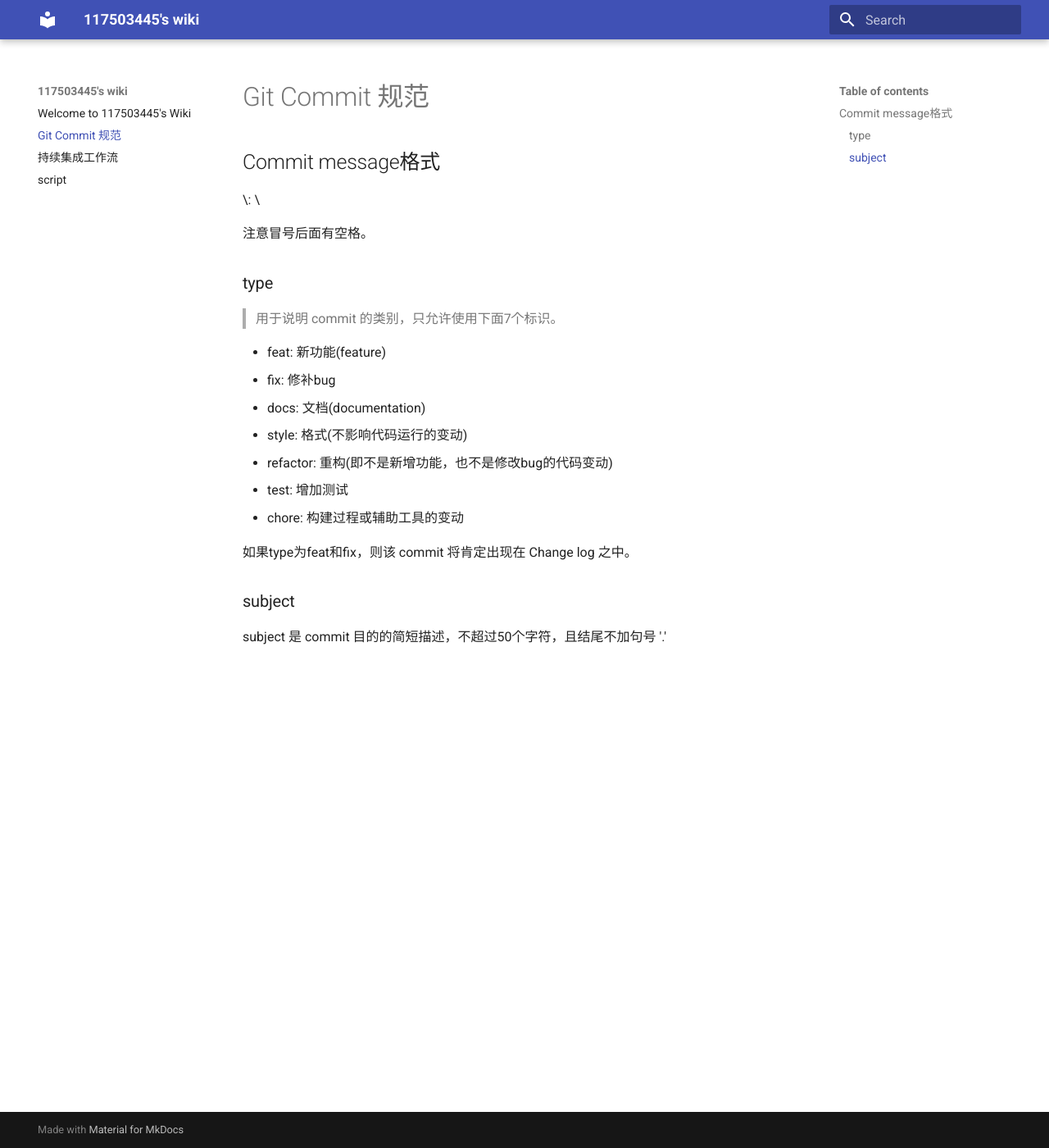
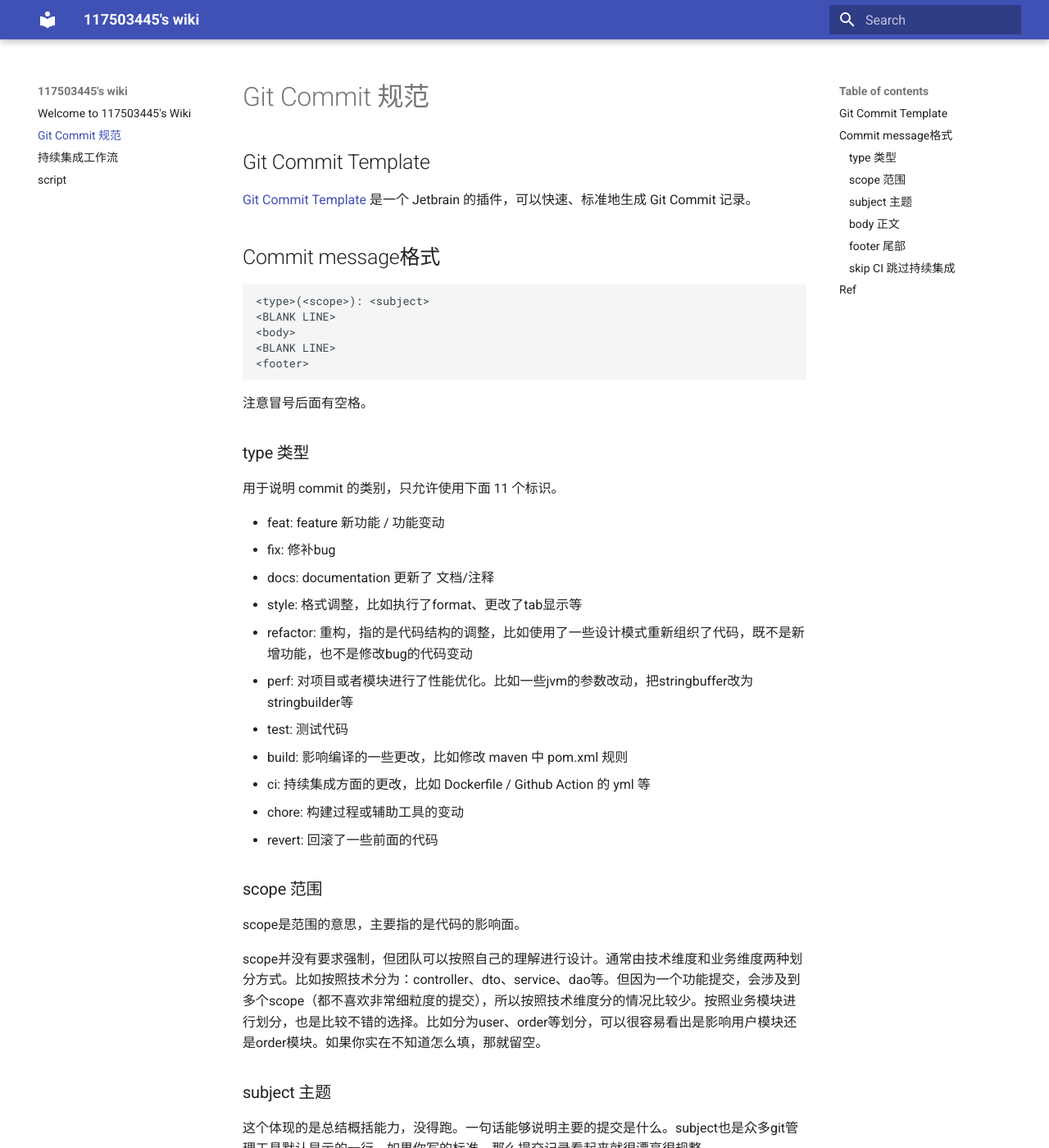
Before and after one commit to 117503445/wiki, an MkDocs documentation site: the page built from docs/Git Commit 规范.md, in a window 1280 px wide and 1400 px high. Shown: the whole window at 82% size. Built offline with MkDocs 1.6.1 and Material for MkDocs 9.7.7, drawn with Linux system fonts in a browser that asks for light colours; some of the changed text lies outside the part shown.

Commit message:
Update Git Commit 规范.md

````diff
--- a/docs/Git Commit 规范.md
+++ b/docs/Git Commit 规范.md
@@ -1,25 +1,61 @@
 # Git Commit 规范
+
+## Git Commit Template
+
+[Git Commit Template](https://plugins.jetbrains.com/plugin/9861-git-commit-template) 是一个 Jetbrain 的插件，可以快速、标准地生成 Git Commit 记录。
 
 ## Commit message格式
 
-\<type>: \<subject>
+```text
+<type>(<scope>): <subject>
+<BLANK LINE>
+<body>
+<BLANK LINE>
+<footer>
+```
 
 注意冒号后面有空格。
 
-### type
+### type 类型
 
-> 用于说明 commit 的类别，只允许使用下面7个标识。
+用于说明 commit 的类别，只允许使用下面 11 个标识。
 
-- feat: 新功能(feature)
+- feat: feature 新功能 / 功能变动
 - fix: 修补bug
-- docs: 文档(documentation)
-- style: 格式(不影响代码运行的变动)
-- refactor: 重构(即不是新增功能，也不是修改bug的代码变动)
-- test: 增加测试
+- docs: documentation 更新了 文档/注释
+- style: 格式调整，比如执行了format、更改了tab显示等
+- refactor: 重构，指的是代码结构的调整，比如使用了一些设计模式重新组织了代码，既不是新增功能，也不是修改bug的代码变动
+- perf: 对项目或者模块进行了性能优化。比如一些jvm的参数改动，把stringbuffer改为stringbuilder等
+- test: 测试代码
+- build: 影响编译的一些更改，比如修改 maven 中 pom.xml 规则
+- ci: 持续集成方面的更改，比如 Dockerfile / Github Action 的 yml 等
 - chore: 构建过程或辅助工具的变动
+- revert: 回滚了一些前面的代码
 
-如果type为feat和fix，则该 commit 将肯定出现在 Change log 之中。
+### scope 范围
 
-### subject
+scope是范围的意思，主要指的是代码的影响面。
 
-subject 是 commit 目的的简短描述，不超过50个字符，且结尾不加句号 '.'
+scope并没有要求强制，但团队可以按照自己的理解进行设计。通常由技术维度和业务维度两种划分方式。比如按照技术分为：controller、dto、service、dao等。但因为一个功能提交，会涉及到多个scope（都不喜欢非常细粒度的提交），所以按照技术维度分的情况比较少。按照业务模块进行划分，也是比较不错的选择。比如分为user、order等划分，可以很容易看出是影响用户模块还是order模块。如果你实在不知道怎么填，那就留空。
+
+### subject 主题
+
+这个体现的是总结概括能力，没得跑。一句话能够说明主要的提交是什么。subject也是众多git管理工具默认显示的一行。如果你写的标准，那么提交记录看起来就很漂亮很规整。
+
+### body 正文
+
+主要填写详细的改动记录。可以列上1234，但如果你的subject写的非常好，正文可以直接弱化。但如果时间充裕，填写上重要记录的前因后果，需求背景，是一个好的习惯。
+
+### footer 尾部
+
+添加一些额外的hook，比如提交记录之后，自动关闭jira的工单（JIRA和gitlab等是可以联动的）。在比如触发一些文档编译或者其他动作。
+
+这部分自定义行也是比较强的。
+
+### skip CI 跳过持续集成
+
+最后还有一个skip CI选项。一般的ci工具，都可以设置提交代码时自动触发编译。但你可以告诉它忽略本次提交。这可能是因为你提前预判到了一些构建风险，或者就是不想编译。
+
+## Ref
+
+[80%的程序员，不会写commit记录](https://zhuanlan.zhihu.com/p/358003490)
````
